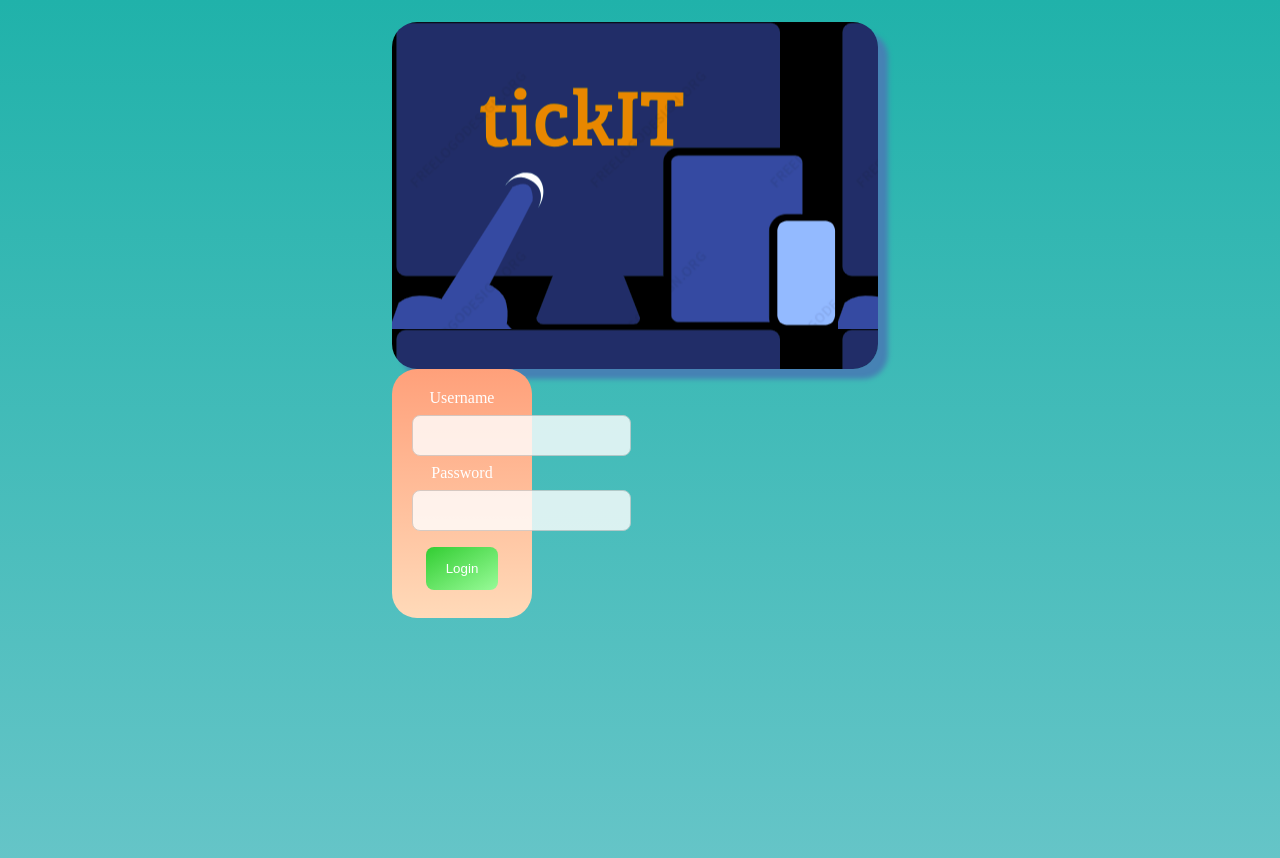
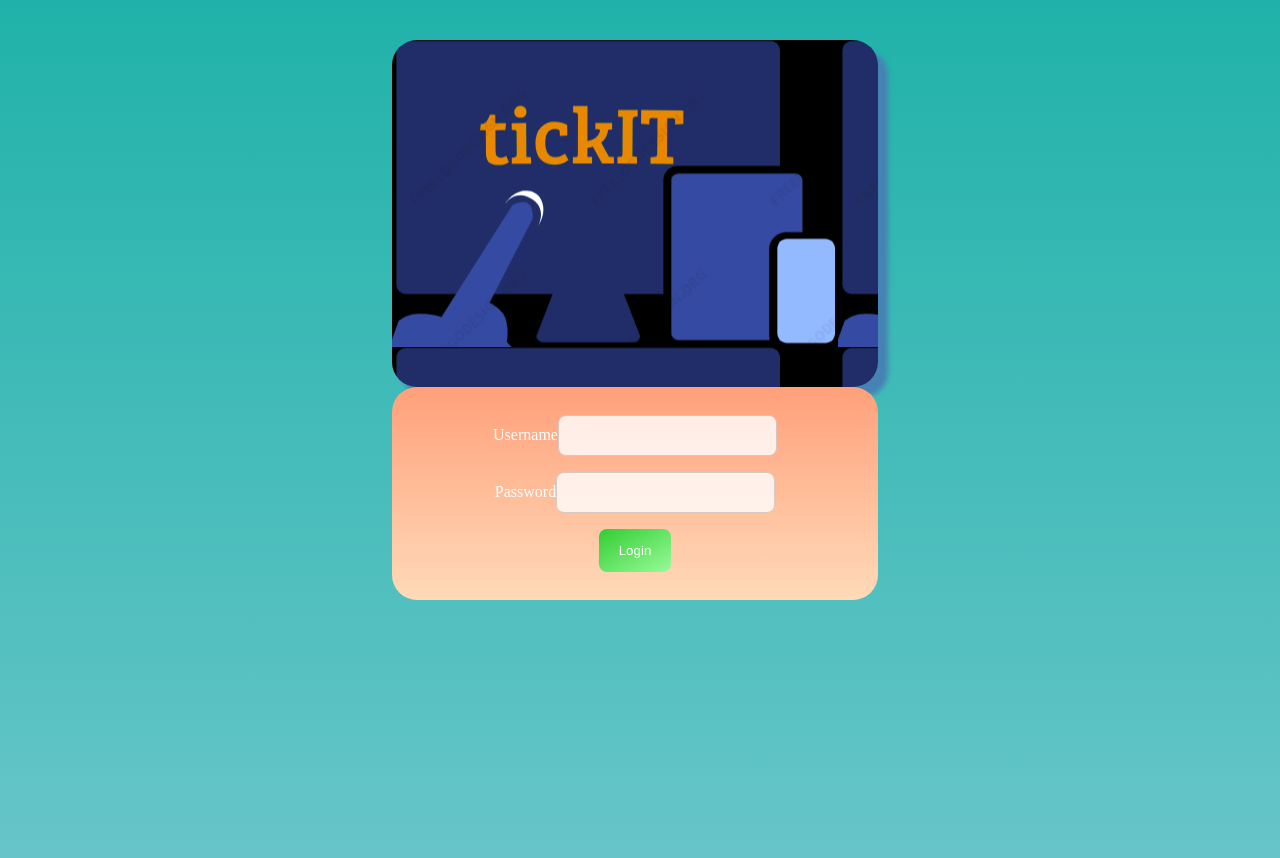
Before and after one commit to capstone-commerce/tickIT, a PHP site: page /login.php in a window 1280 px wide. Shown: the top 858 px of the page. Run offline with PHP 8.4, Linux system fonts and the light colour scheme.

Commit message:
Update login.css

```diff
--- a/src/static/css/login.css
+++ b/src/static/css/login.css
@@ -50,7 +50,7 @@
 	box-shadow: 10px 10px 5px steelblue;
 }
 div{
-	width: 100px;
+	width: 446px;
 	border-radius: 25px;
 	background-image: linear-gradient(lightsalmon, peachpuff);
 	padding: 20px;
```
